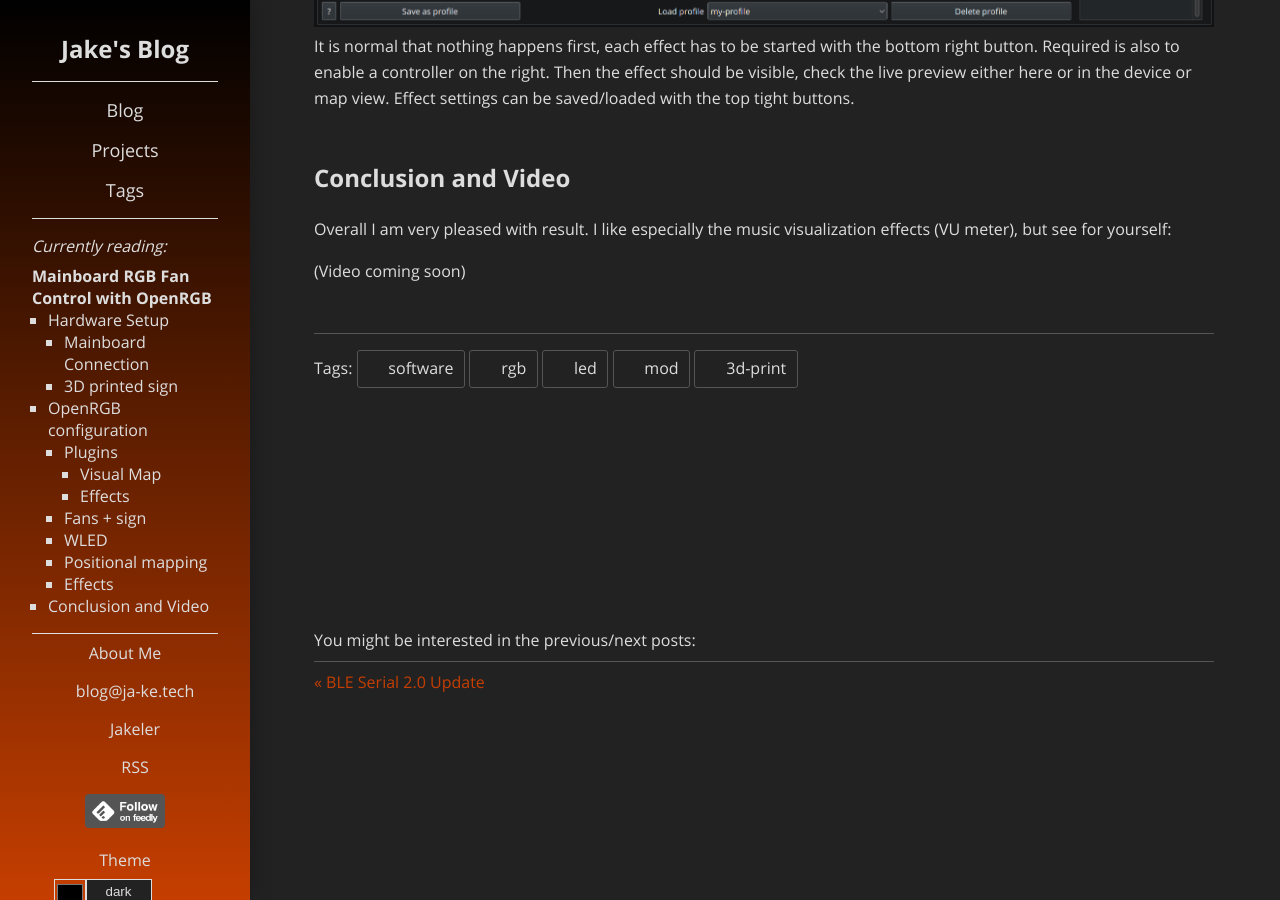
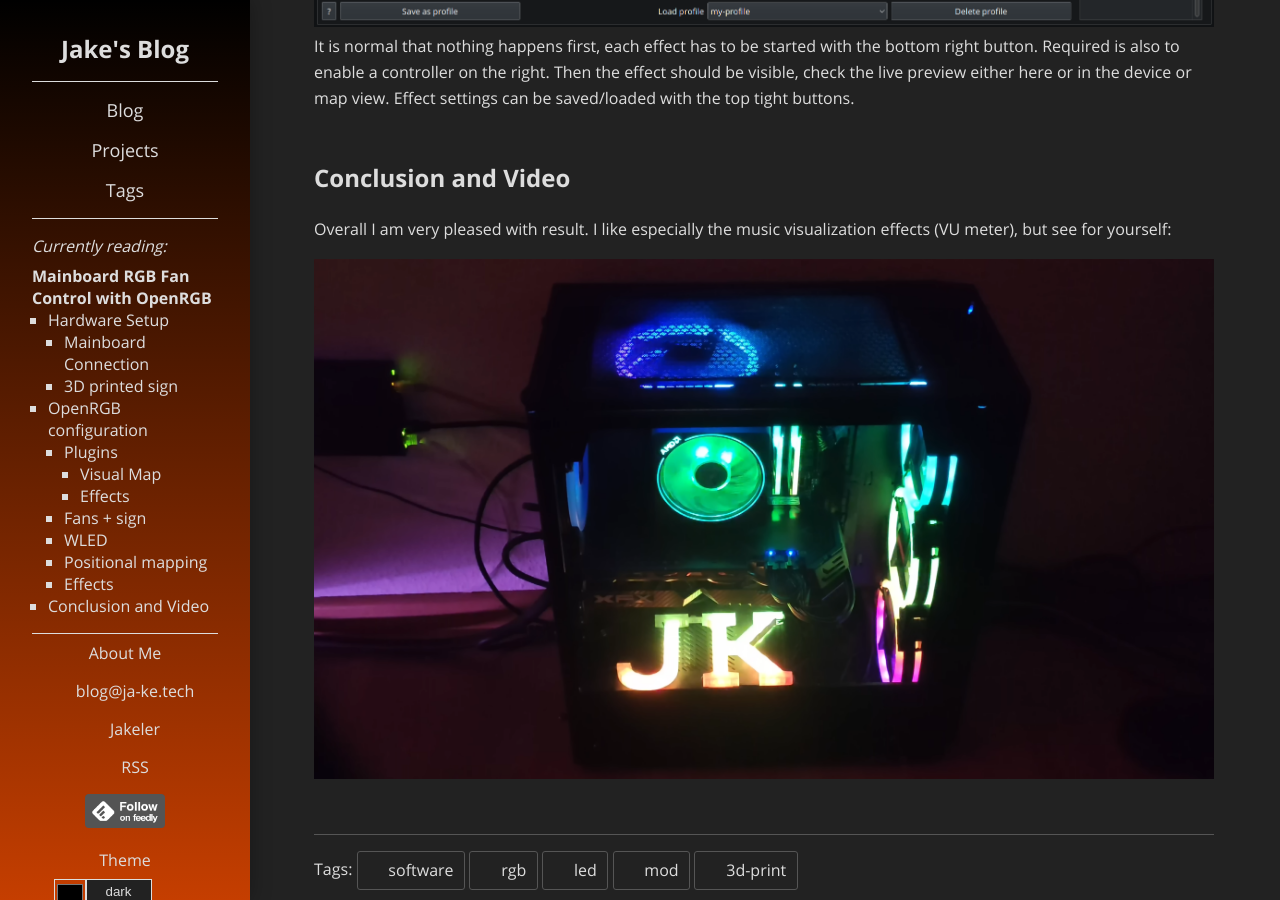
Before and after one commit to Jakeler/Jakeler.github.io, a Jekyll site: the page built from _posts/2022-03-19-openrgb-fans.md, in a window 1280 px wide and 900 px high, scrolled down 8680 px. Built offline with Jekyll 4.4.1, drawn with Linux system fonts in a browser that asks for light colours; comment, search, counter and statistics services are not loaded.

Commit message:
openrgb post: add youtube link
thumbnail workaround because of copyright

```diff
--- a/_posts/2022-03-19-openrgb-fans.md
+++ b/_posts/2022-03-19-openrgb-fans.md
@@ -89,5 +89,6 @@ It is normal that nothing happens first, each effect has to be started with the
 
 # Conclusion and Video
 Overall I am very pleased with result. I like especially the music visualization effects (VU meter), but see for yourself:
-
-(Video coming soon)
+<a href="https://www.youtube.com/watch?v=c1xfLDjJs_k">
+![OpenRGB audio effects](/assets/openrgb/vid-thumbnail.png)
+</a>
```
Also changed, not shown: assets/openrgb/vid-thumbnail.png (added).
